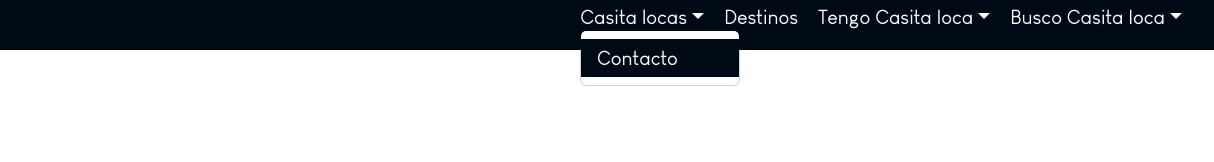
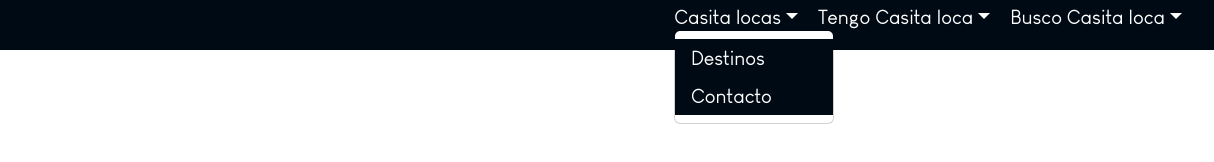
Before and after one commit to iaraparodi/pre-entrega, a plain HTML site: page buscador.html in a window 1280 px wide. Both pictures are taken after a click on the link "Casita locas". Shown: the full height of the page, 66-1280 px from the left. Drawn offline with nearby package versions, Linux system fonts and the light colour scheme.

Commit message:
update nav

```diff
--- a/buscador.html
+++ b/buscador.html
@@ -16,10 +16,10 @@
             <ul class="navbarOne">
                 <li><a class="dropdown-toggle" data-bs-toggle="dropdown" href="#">Casita locas</a>
                     <ul class="dropdown-menu">
+                        <li><a class="dropdown-item" href="./buscador.html">Destinos</a></li>
                         <li><a class="dropdown-item" href="./contacto.html">Contacto</a></li>
                     </ul>
                 </li>
-                <li><a href="/buscador.html">Destinos</a></li>
                 <li><a class="dropdown-toggle" data-bs-toggle="dropdown" href="#">Tengo Casita loca</a>
                     <ul class="dropdown-menu">
                         <li><a class="dropdown-item" href="./tengo-up.html">Registrarme</a></li>
```
Also changed, not shown: busco-in.html (+1 -1 lines), busco-up.html (+1 -1 lines), contacto.html (+1 -1 lines), index.html (+1 -4 lines), tengo-up.html (+1 -1 lines).
